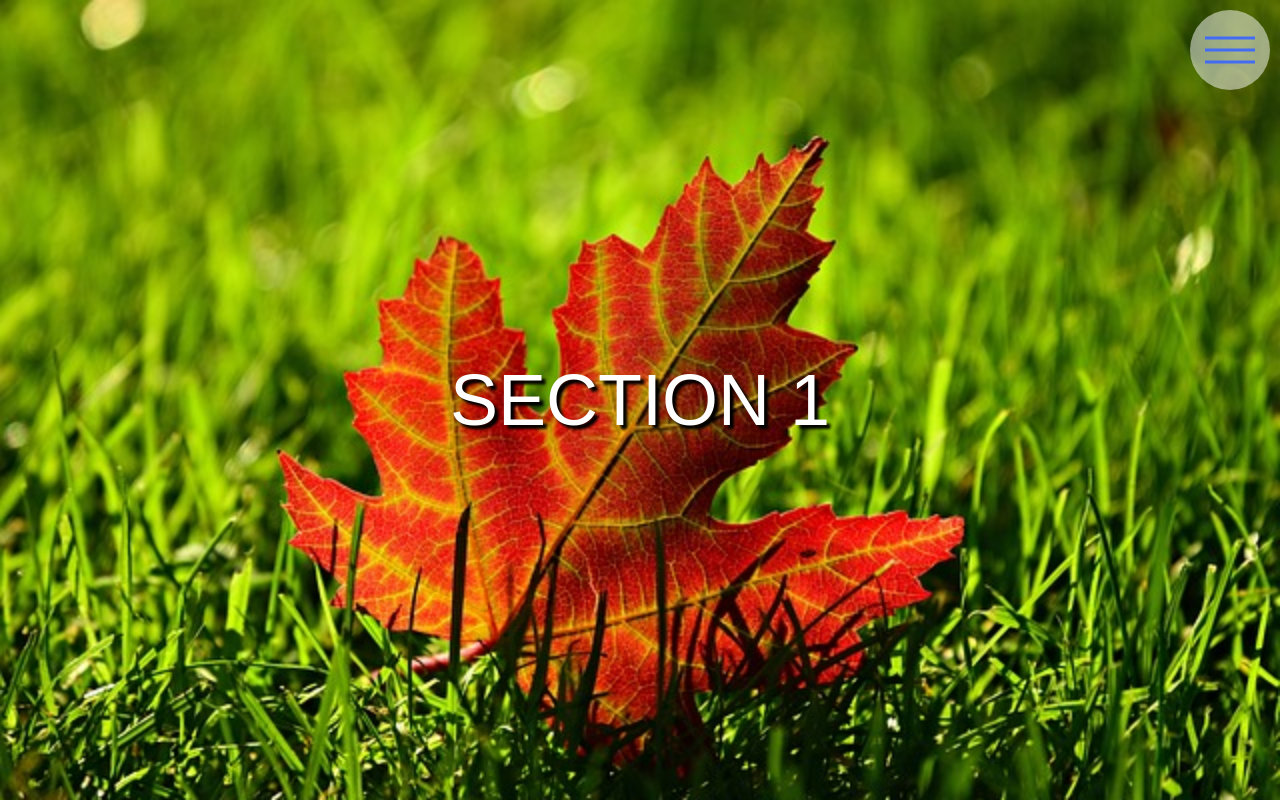
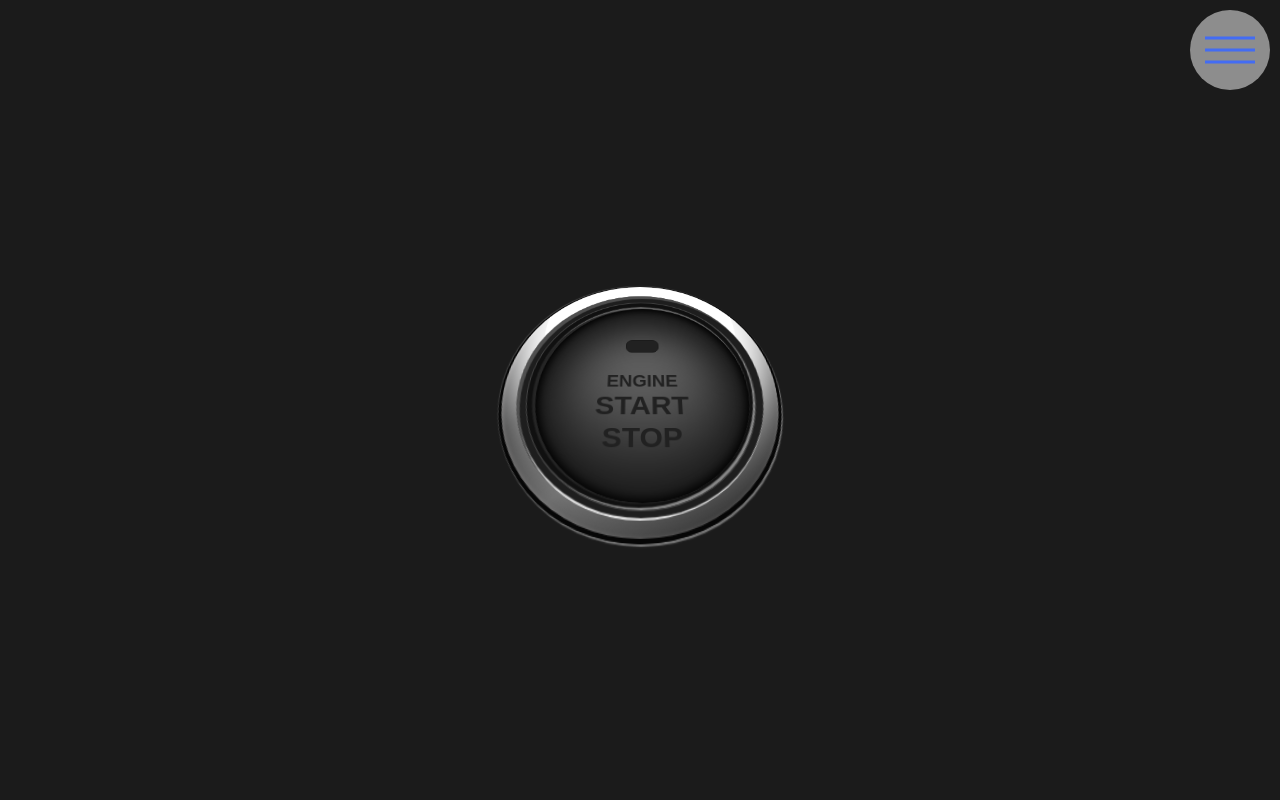
Before and after one commit to Tamira2804/features, a React (Create React App) app: page / in a window 1280 px wide. Shown: the top 800 px of the page. Built offline with nearby package versions, Linux system fonts and the light colour scheme.

Commit message:
add engime button component

```diff
--- a/src/components/App.jsx
+++ b/src/components/App.jsx
@@ -4,10 +4,12 @@
 // import BouncyImageRadioGroup from './BouncyImageRadioGroup/BouncyImageRadioGroup';
 // import ModalCallback from './ModalCallBack/ModalCallBack';
 import MenuBurgerRight from './MenuBurgerRight/MenuBurgerRight';
+import EngineButton from './EngineButton/EngineButton';
 
 export const App = () => {
   return (
     <div>
+      <EngineButton />
       <MenuBurgerRight />
       {/* <ModalCallback />
       <BouncyImageRadioGroup />
--- /dev/null
+++ b/src/components/EngineButton/EngineButton.css
@@ -0,0 +1,145 @@
+#perspective {
+  perspective: 200px;
+  background-color: #1b1b1b;
+  perspective-origin: center;
+  transform-style: preserve-3d;
+  overflow: hidden;
+}
+#wrapper {
+  transform: rotateX(15deg) translateY(-110px);
+  transform-style: preserve-3d;
+  text-align: center;
+  position: relative;
+  height: 99vh;
+  display: flex;
+  align-items: center;
+  align-content: center;
+  padding-top: 100px;
+  transition: transform 1s;
+}
+div.outer-black {
+  background-color: rgba(2, 2, 2, 0.85);
+  margin-top: 200px;
+  border-radius: 50%;
+  width: 300px;
+  height: 300px;
+  margin: 0 auto;
+  box-shadow: 1px 2px 1px 0px rgba(160, 160, 160, 0.7),
+    -1px -1px 1px rgba(85, 85, 85, 0.7);
+  transform-style: preserve-3d;
+}
+div.outer-iron {
+  background: linear-gradient(
+    135deg,
+    #4c4c4e 0%,
+    #414141 34%,
+    #6a6a6a 55%,
+    #212121 100%
+  );
+  width: 290px;
+  height: 290px;
+  margin-left: 5px;
+  margin-top: 5px;
+  border-radius: 50%;
+  box-shadow: 1px 1px 4px rgba(138, 135, 135, 0.68) inset;
+  overflow: hidden;
+  position: relative;
+  transform: translateZ(3px);
+  transform-style: preserve-3d;
+}
+div.inner-black {
+  width: 260px;
+  height: 260px;
+  background-color: #1e1e1e;
+  position: absolute;
+  top: 15px;
+  left: 15px;
+  border-radius: 50%;
+  box-shadow: 3px 3px 1px 1px #505050 inset, 1px -1px 1px 1px #e6e6e6 inset;
+}
+div.inner-black-2 {
+  width: 240px;
+  height: 240px;
+  border-radius: 50%;
+  margin-left: 10px;
+  margin-top: 10px;
+  background-color: #101010;
+  border: 1px solid rgba(94, 94, 94, 0.7);
+  box-shadow: -2px -2px 1px rgba(168, 168, 168, 0.8) inset;
+  transform: translateZ(5px);
+}
+div.inner-black-3 {
+  width: 230px;
+  height: 230px;
+  margin-top: 5px;
+  margin-left: 5px;
+  background-color: #252525;
+  border-radius: 50%;
+  border: 1px solid #1c1c1c;
+  box-sizing: border-box;
+
+  box-shadow: -2px 3px 1px #5f5f5f inset;
+}
+div.glare {
+  width: 220px;
+  height: 250px;
+  border-radius: 50%;
+  background-color: #fff;
+  margin-left: 35px;
+  transform: translateY(-50px);
+  box-shadow: 0 0 50px 37px #fff;
+}
+button.engine {
+  -webkit-tap-highlight-color: transparent;
+  background: #666;
+  border-radius: 50%;
+  width: 225px;
+  height: 225px;
+  margin-left: 2.5px;
+  margin-top: 2.5px;
+  border: 0;
+  transition: all 0.1s;
+  cursor: pointer;
+  box-shadow: 0 0 10px 3px #000 inset, 0 -50px 100px rgba(0, 0, 0, 0.8) inset,
+    0 30px 60px rgba(0, 0, 0, 0.8) inset;
+  box-sizing: border-box;
+}
+button.engine:focus {
+  outline: none;
+}
+button.engine:active {
+  box-shadow: 0 0 12px 5px #000 inset, 0 -60px 100px rgba(0, 0, 0, 0.8) inset,
+    0 50px 60px rgba(0, 0, 0, 0.8) inset;
+  padding-top: 13px;
+  background-position-y: 6.5px;
+}
+.light {
+  width: 35px;
+  height: 15px;
+  margin: 0 auto;
+  background-color: #212121;
+  margin-bottom: 25px;
+  border-radius: 7px;
+  border: 1px solid #1b1b1b;
+  transition: all 0.6s;
+}
+.engine.active .light {
+  background-color: #f9ea1a;
+  border: 1px solid #923c14;
+  box-shadow: 0 0 11px 3px #c94a29 inset, 0 0 32px 6px #c77713, 0 0 100px #fff;
+}
+button.engine span {
+  font-family: sans-serif;
+  text-transform: uppercase;
+  font-weight: bold;
+  font-size: 30px;
+  color: #212121;
+  transition: all 0.6s;
+}
+button.engine.active span {
+  color: #c5dea1;
+  text-shadow: 0 0 15px #8ca579, 0 0 2px #fff;
+}
+button.engine span:first-of-type {
+  font-size: 20px;
+}
--- /dev/null
+++ b/src/components/EngineButton/EngineButton.jsx
@@ -0,0 +1,80 @@
+import React, { useState, useEffect } from 'react';
+import './EngineButton.css';
+
+const EngineButton = () => {
+  const [rotation, setRotation] = useState(20); // Стан для кута повороту
+
+  useEffect(() => {
+    const btn = document.querySelector('.engine');
+    const wrap = document.getElementById('wrapper');
+
+    // Обробник кліку для кнопки
+    const handleButtonClick = () => {
+      btn.className = btn.className.includes('active')
+        ? 'engine'
+        : 'engine active';
+    };
+
+    // Обробник натискань клавіш
+    const handleKeyDown = e => {
+      if (e.keyCode === 38) {
+        // Клавіша "вгору"
+        setRotation(prevRotation => {
+          const newRotation = prevRotation + 5;
+          wrap.style.transform = `rotateX(${newRotation}deg) translateY(-110px)`;
+          return newRotation;
+        });
+      } else if (e.keyCode === 40) {
+        // Клавіша "вниз"
+        setRotation(prevRotation => {
+          const newRotation = prevRotation - 5;
+          wrap.style.transform = `rotateX(${newRotation}deg) translateY(-110px)`;
+          return newRotation;
+        });
+      }
+    };
+
+    // Додати слухачі подій
+    btn.addEventListener('click', handleButtonClick);
+    window.addEventListener('keydown', handleKeyDown);
+
+    // Прибирання слухачів подій при демонтуванні компонента
+    return () => {
+      btn.removeEventListener('click', handleButtonClick);
+      window.removeEventListener('keydown', handleKeyDown);
+    };
+  }, []);
+
+  return (
+    <div id="perspective">
+      <div id="wrapper">
+        <div class="outer-black">
+          <div class="outer-iron">
+            <div class="glare"></div>
+            <div class="inner-black">
+              <div class="inner-black-2">
+                <div class="inner-black-3">
+                  <button class="engine">
+                    <div class="light"></div>
+                    <span>
+                      Engine
+                      <br />
+                    </span>
+                    <span>
+                      Start
+                      <br />
+                      Stop
+                      <br />
+                    </span>
+                  </button>
+                </div>
+              </div>
+            </div>
+          </div>
+        </div>
+      </div>
+    </div>
+  );
+};
+
+export default EngineButton;
```
